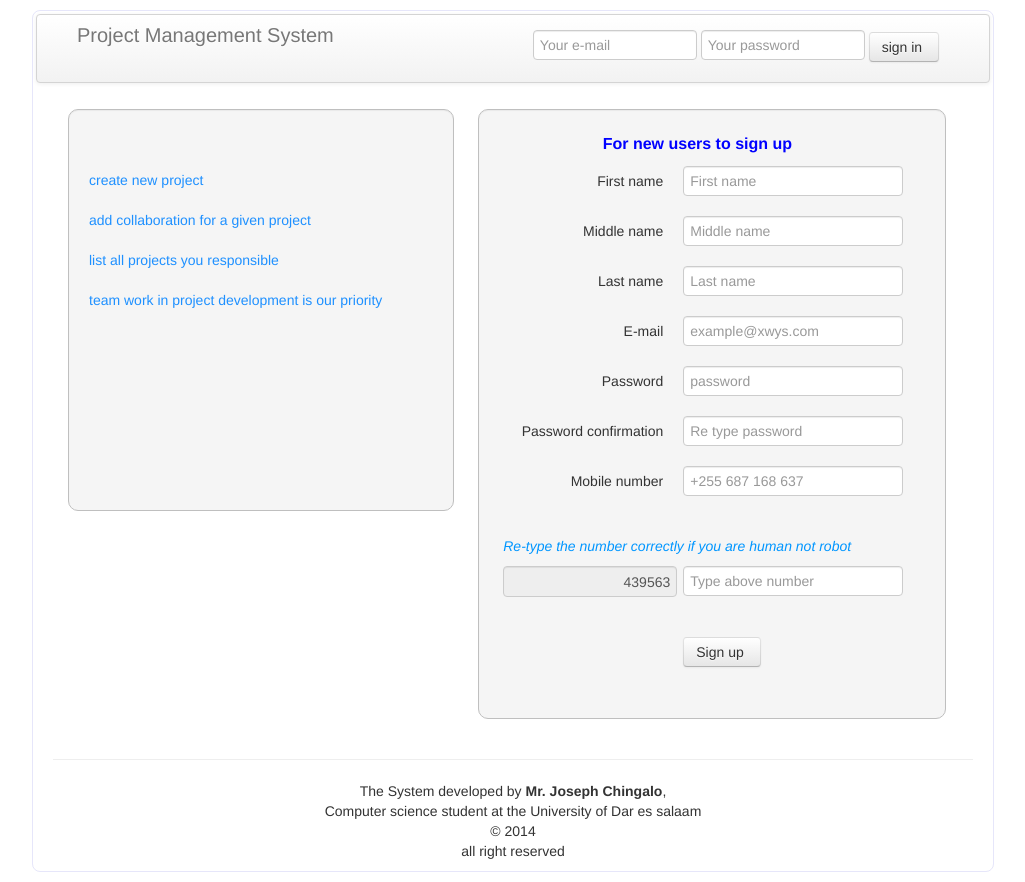
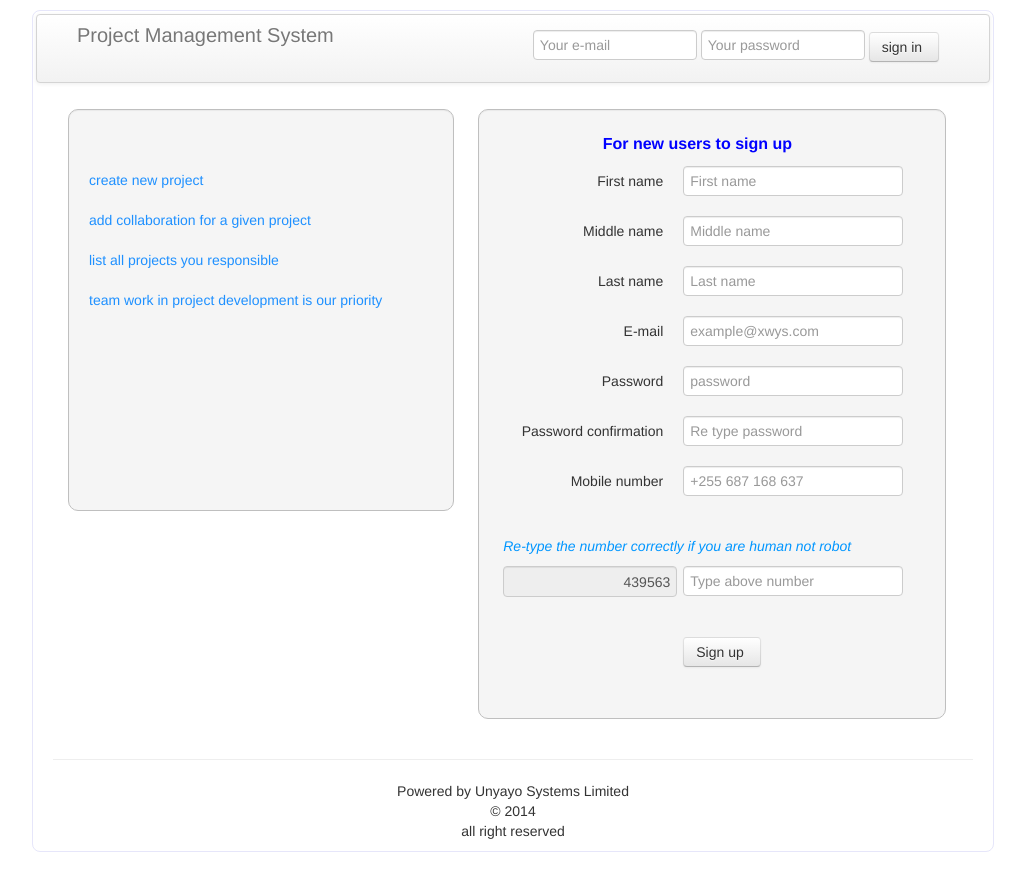
Before and after one commit to chingalo/issuesmanagementsystem, a Django app: page / in a window 1280 px wide. Shown: the whole page, without its empty margins (127-1152 px from the left). After the commit the page ends 852 px from the top, so only its background shows below. Run offline with Django 3.2, Linux system fonts and the light colour scheme; parts of the project's set-up code (start-up, migrations or seed data) failed here and were passed over; some libraries are stand-ins or nearby versions.

Commit message:
add more features

```diff
--- a/static/css/style.css
+++ b/static/css/style.css
@@ -19,7 +19,7 @@ padding:2px 10px;
 }
 
 .signup{
-padding-left:35px;
+padding-left:0px;
 }
 
 .signup form{
--- a/templates/base.html
+++ b/templates/base.html
@@ -75,8 +75,7 @@
 
 		<div class = "container-fluid myFooter">
 			<hr>
-			<p>The System developed by <b>Mr. Joseph Chingalo</b>,<br>
-			Computer science student at  the University of Dar es salaam<br>
+			<p>Powered by Unyayo Systems Limited<br>
 			&copy; {% now " Y" %}<br> all right reserved</p>
 		</div>
 
```
